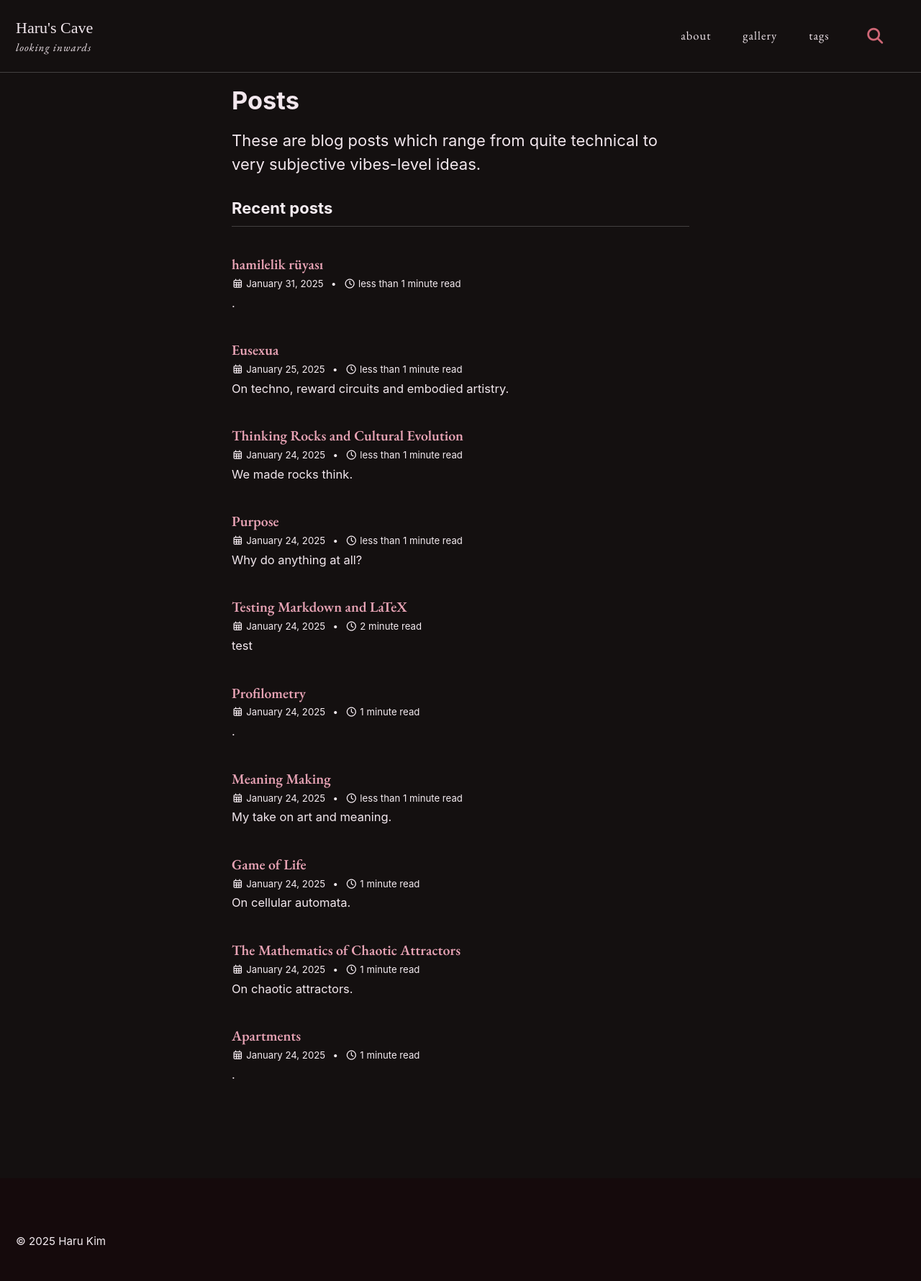
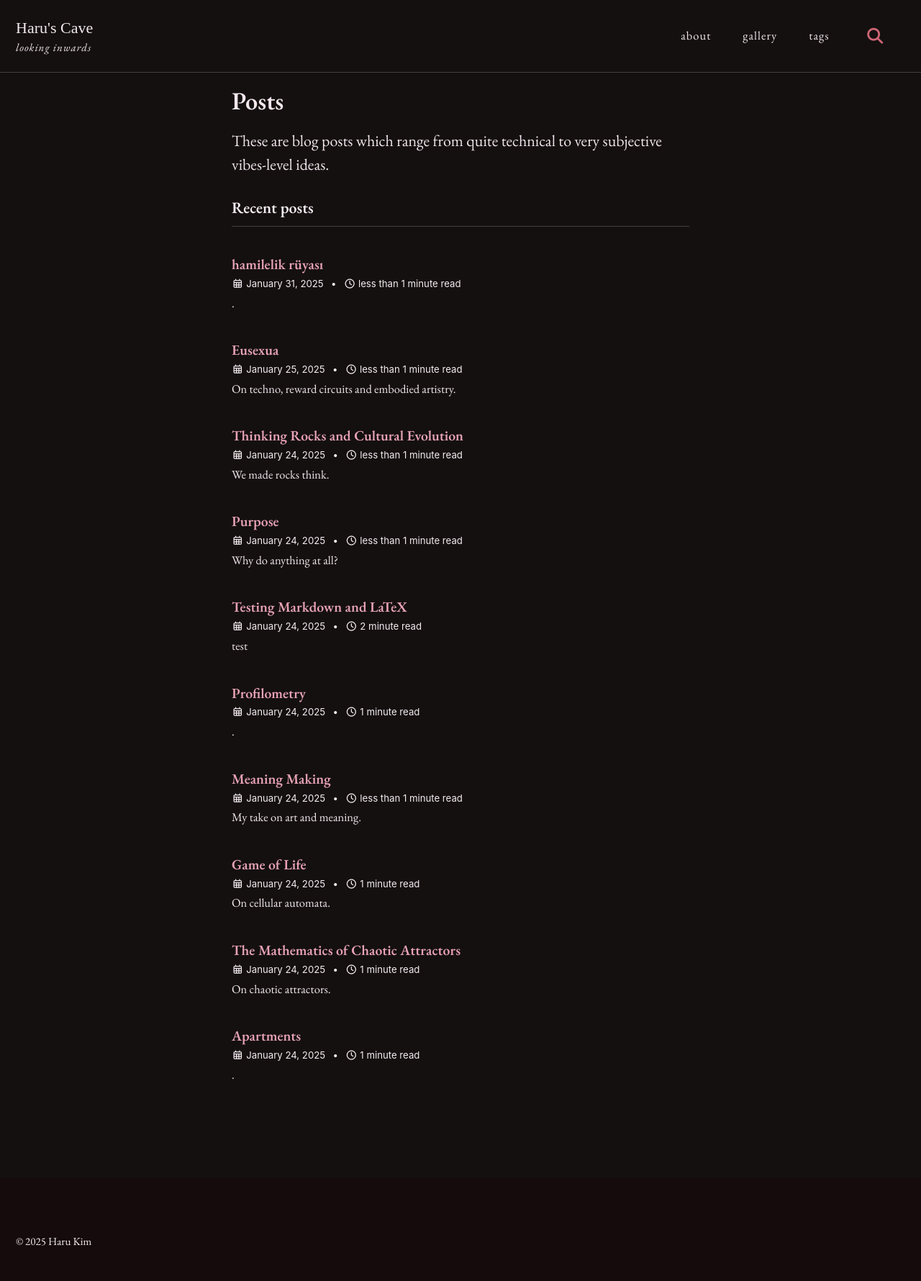
Before and after one commit to hxxru-u/hxxru-u.github.io, a Jekyll site: the page built from _pages/posts.md, in a window 1280 px wide. Shown: the whole page at 72% size. Built offline with Jekyll 4.4.1, drawn with Linux system fonts in a browser that asks for light colours; cached includes are drawn as plain includes.

Commit message:
more font tinkering

```diff
--- a/_sass/custom-fonts.scss
+++ b/_sass/custom-fonts.scss
@@ -1,14 +1,12 @@
 /* Import Google Fonts */
 @import url('https://fonts.googleapis.com/css2?family=Noto+Serif+KR:wght@200&display=swap');
+@import url('https://fonts.googleapis.com/css2?family=EB+Garamond:ital,wght@0,400;0,500;0,600;1,400;1,500;1,600&display=swap');
 
-/* Set Korean font for all Korean text */
+/* Set Korean font for Korean text only */
 :lang(ko) {
   font-family: 'Noto Serif KR', $serif;
   font-weight: 200;
 }
-
-/* Set Korean font in the global font stack */
-$global-font-family: $sans-serif, 'Noto Serif KR', $serif !default;
 
 /* Ensure proper rendering for mixed-language content */
 html {
--- a/_sass/variables.scss
+++ b/_sass/variables.scss
@@ -1,5 +1,5 @@
 /* system typefaces */
-$serif: Georgia, Times, serif !default;
+$serif: "EB Garamond", Georgia, Times, serif !default;
 $sans-serif: -apple-system, BlinkMacSystemFont, "Roboto", "Segoe UI",
   "Helvetica Neue", "Lucida Grande", Arial, sans-serif !default;
 $monospace: Monaco, Consolas, "Lucida Console", monospace !default;
@@ -7,6 +7,6 @@
 /* sans serif typefaces */
 $sans-serif-narrow: $sans-serif !default;
 
-$global-font-family: $sans-serif !default;
-$header-font-family: $sans-serif !default;
+$global-font-family: $serif !default;
+$header-font-family: $serif !default;
 $caption-font-family: $serif !default;
```
